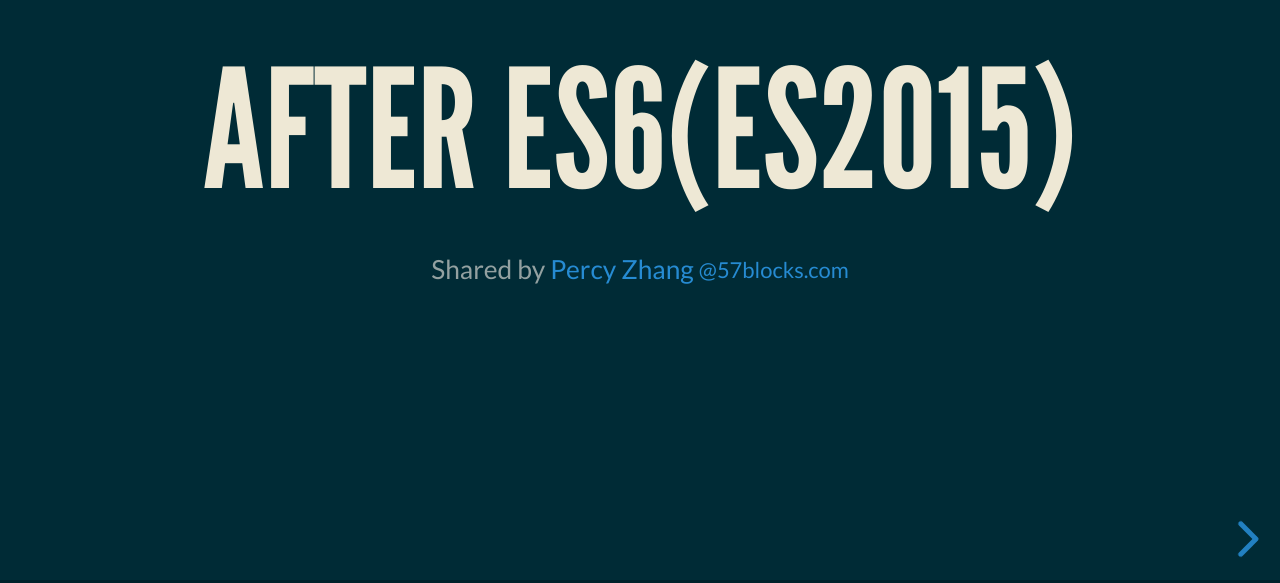
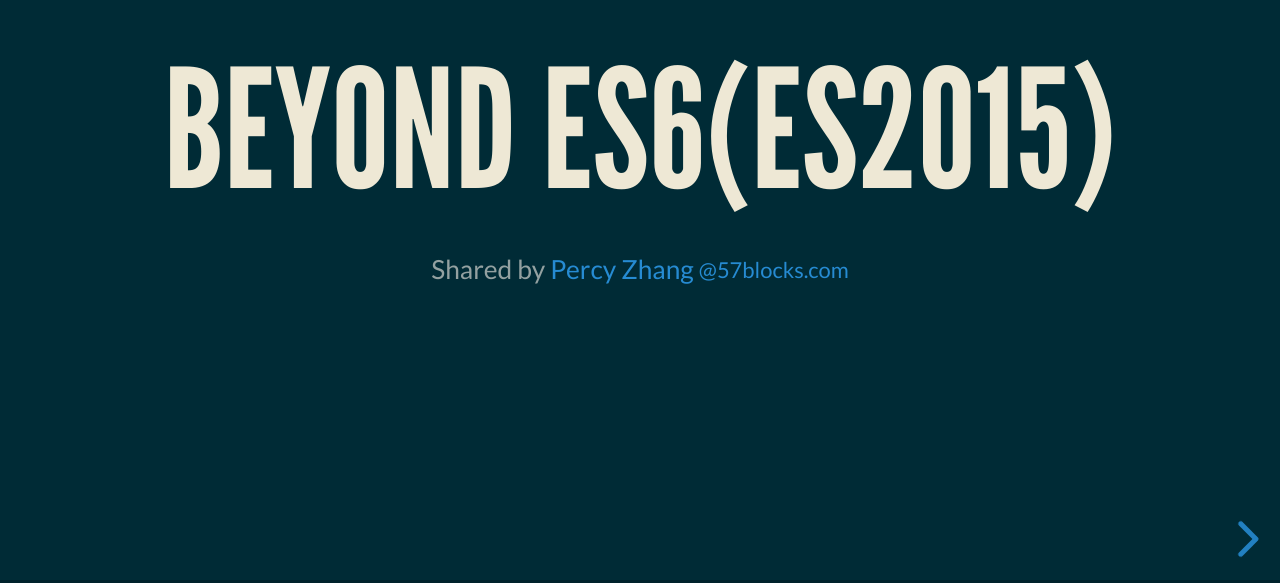
Before and after one commit to blacktail/blacktail.github.io, a website: page esnew/index.html in a window 1280 px wide. Shown: the part 217-800 px from the top of the page. Drawn offline with Linux system fonts and the light colour scheme.

Commit message:
change title

```diff
--- a/esnew/index.html
+++ b/esnew/index.html
@@ -4,7 +4,7 @@
 		<meta charset="utf-8">
 		<meta name="viewport" content="width=device-width, initial-scale=1.0, maximum-scale=1.0, user-scalable=no">
 
-		<title>After ES6(ES2015)</title>
+		<title>Beyond ES6(ES2015)</title>
 
 		<link rel="stylesheet" href="dist/reset.css">
 		<link rel="stylesheet" href="dist/reveal.css">
@@ -17,7 +17,7 @@
 		<div class="reveal">
 			<div class="slides">
 				<section>
-					<h1>After ES6(ES2015)</h1>
+					<h1>Beyond ES6(ES2015)</h1>
 						<p>
 							<small>Shared by
 								<a href="mailto: percy.zhang@57blocks.com">Percy Zhang <sub>@57blocks.com</sub></a>
```
